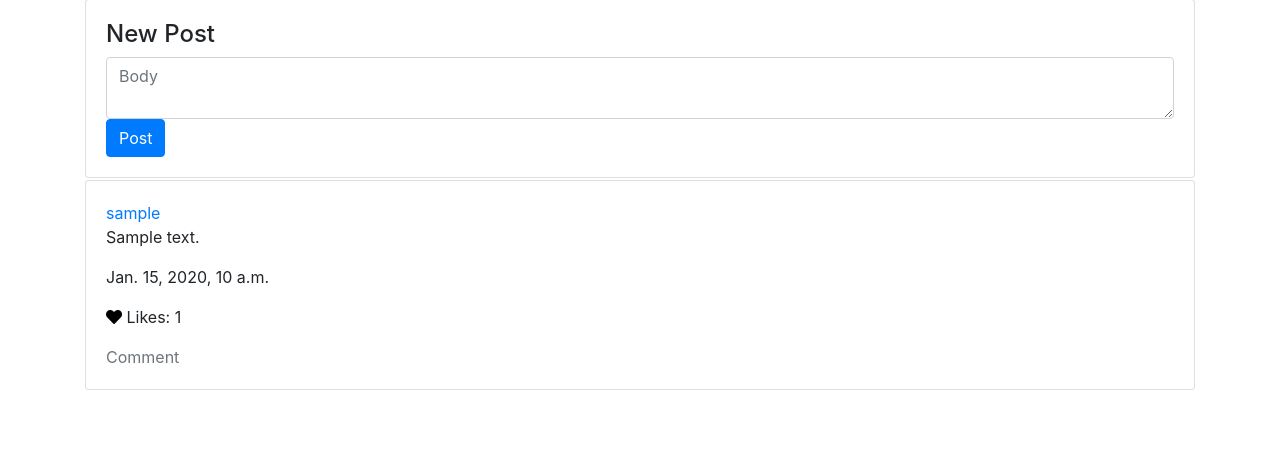
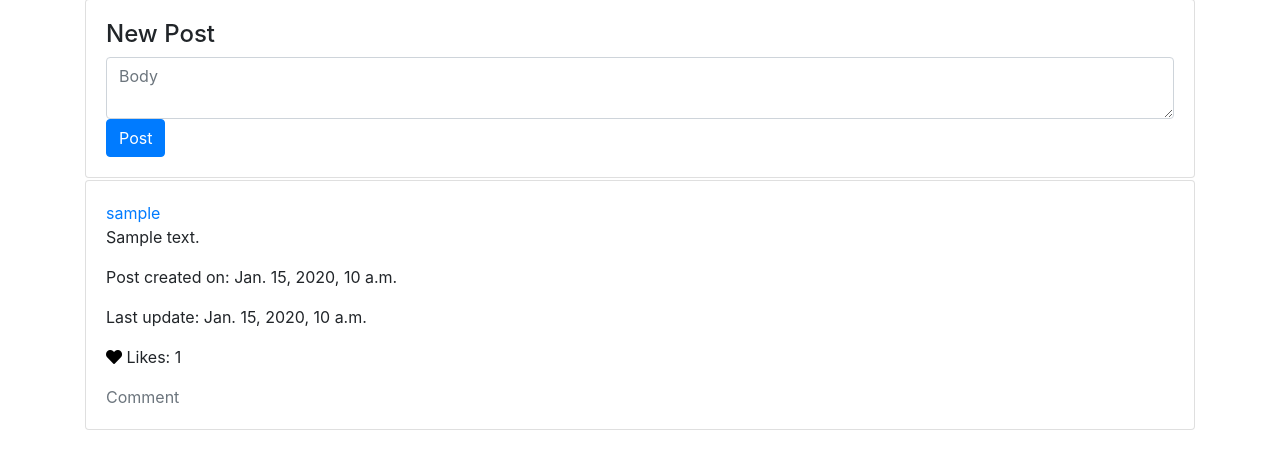
Before and after one commit to mathieuc22/project4, a Django app: page / in a window 1280 px wide. Shown: the part 103-572 px from the top of the page. Run offline with Django 3.2, Linux system fonts and the light colour scheme; a user stored in the database is signed in; tables that the repository leaves empty hold one stand-in row (values such as "Sample post"); some libraries are stand-ins or nearby versions.

Commit message:
update the display order to sort by creation date

```diff
--- a/network/models.py
+++ b/network/models.py
@@ -13,7 +13,7 @@ class Post(models.Model):
     likes = models.ManyToManyField(User, related_name='likes')
 
     class Meta:
-        ordering = ['-updated_on']
+        ordering = ['-created_on']
 
     def number_of_likes(self):
         return self.likes.count()
--- a/network/templates/network/index.html
+++ b/network/templates/network/index.html
@@ -23,7 +23,8 @@
                         <p class="card-text">{{ post.author }}</p>
                     </a>
                         <p class="card-text">{{ post.text }}</p>
-                        <p class="card-text">{{ post.updated_on }}</p>
+                        <p class="card-text">Post created on: {{ post.created_on }}</p>
+                        <p class="card-text">Last update: {{ post.updated_on }}</p>
                         <p class="card-text">
                             <button id="button-{{ post.id }}" class="button-like button" type="button">
                                 {% if request.user in post.likes.all %}
```
